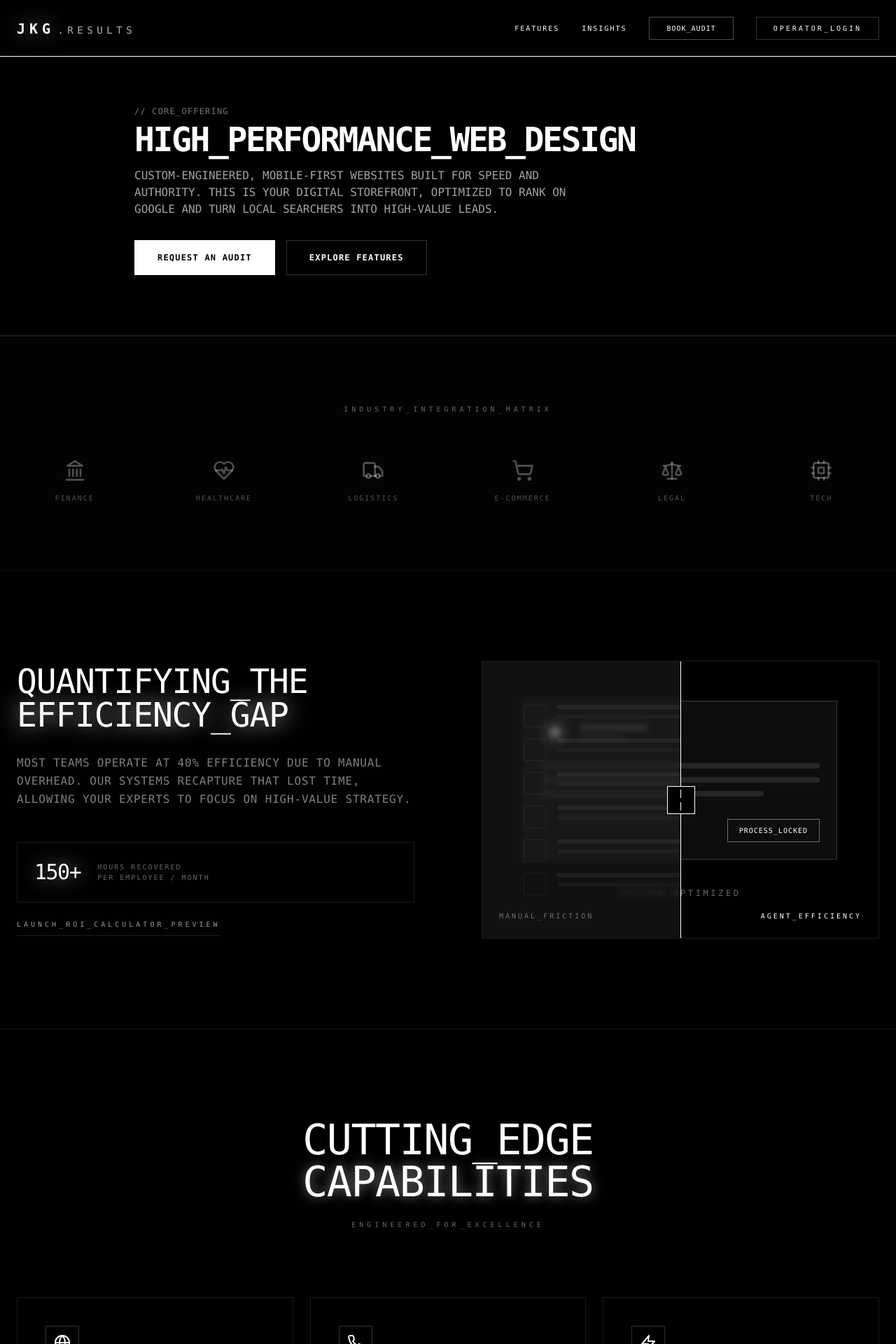
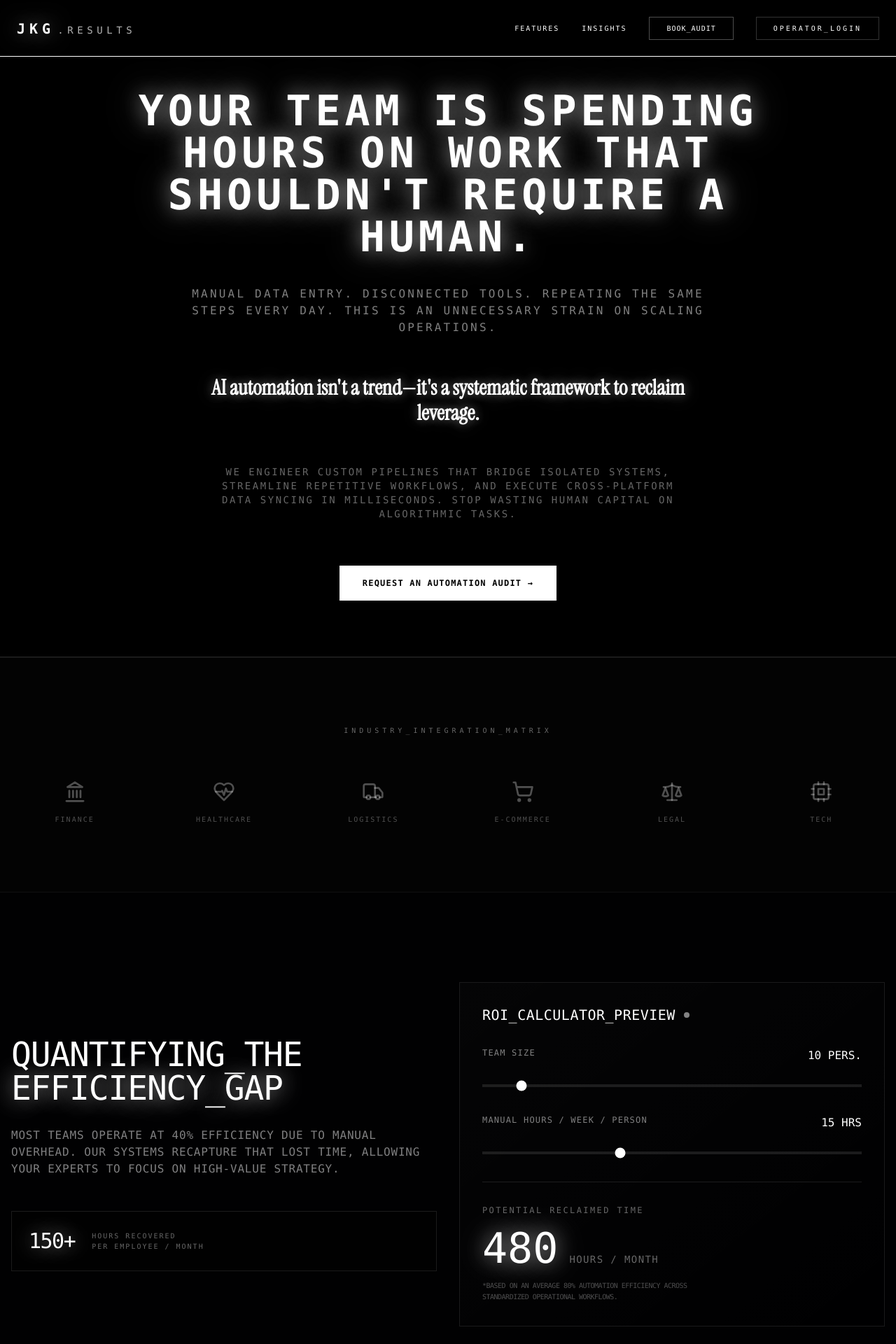
Before and after one commit to jkgss/54, a React (Vite) app: page / in a window 1280 px wide. Shown: the top 1920 px of the page at 70% size. Built offline with nearby package versions, Linux system fonts and the light colour scheme.

Commit message:
Refine landing copy and always-on ROI calculator.
Update the automation hero, permanent Efficiency Gap calculator, audit timeline to 1 Week, and remove Sentry init for faster loads.

Co-authored-by: Cursor <cursoragent@cursor.com>

```diff
--- a/package.json
+++ b/package.json
@@ -11,8 +11,6 @@
     "typecheck": "tsc --noEmit -p tsconfig.app.json"
   },
   "dependencies": {
-    "@sentry/react": "^10.45.0",
-    "@sentry/tracing": "^7.120.4",
     "framer-motion": "^12.37.0",
     "lucide-react": "^0.344.0",
     "react": "^18.3.1",
--- a/src/components/sections/DiagnosisForm.tsx
+++ b/src/components/sections/DiagnosisForm.tsx
@@ -22,7 +22,7 @@ const STEPS = [
   {
     id: 'urgency',
     question: 'How soon do you need to implement a solution?',
-    options: ['Immediately', 'Next 3 months', 'Researching for future']
+    options: ['1 Week', 'Next 3 months', 'Researching for future']
   }
 ];
 
--- a/src/components/sections/Hero.tsx
+++ b/src/components/sections/Hero.tsx
@@ -1,38 +1,34 @@
-export const Hero = ({ onExplore, onConsultation }: { onExplore?: () => void, onConsultation?: () => void }) => {
+export const Hero = ({ onConsultation }: { onExplore?: () => void; onConsultation?: () => void }) => {
   return (
-    <section className="bg-black text-white px-6 pb-16 pt-28 sm:px-12 sm:pb-12 sm:pt-28 font-mono flex flex-col justify-center min-h-[60vh] border-b border-neutral-800">
-      <div className="max-w-4xl mx-auto w-full">
-        <span className="text-xs text-neutral-500 uppercase tracking-widest block mb-2">
-          // core_offering
-        </span>
-        <h1 className="text-3xl sm:text-4xl md:text-5xl font-bold uppercase tracking-tighter mb-4 leading-tight">
-          HIGH_PERFORMANCE_WEB_DESIGN
+    <section className="bg-black text-white px-6 pb-16 pt-28 sm:px-12 sm:pb-20 sm:pt-32 font-mono flex flex-col justify-center min-h-[70vh] border-b border-neutral-800">
+      <div className="max-w-5xl mx-auto w-full text-center">
+        <h1 className="text-[1.5rem] sm:text-4xl md:text-5xl lg:text-6xl font-bold uppercase tracking-[0.12em] sm:tracking-widest leading-[1.2] mb-8 sm:mb-10 glow-white px-1">
+          YOUR TEAM IS SPENDING HOURS ON WORK THAT SHOULDN&apos;T REQUIRE A HUMAN.
         </h1>
-        <p className="text-neutral-400 text-sm md:text-base max-w-2xl leading-relaxed mb-8 uppercase">
-          CUSTOM-ENGINEERED, MOBILE-FIRST WEBSITES BUILT FOR SPEED AND AUTHORITY.
-          THIS IS YOUR DIGITAL STOREFRONT, OPTIMIZED TO RANK ON GOOGLE AND TURN
-          LOCAL SEARCHERS INTO HIGH-VALUE LEADS.
+
+        <p className="text-white/50 text-[11px] sm:text-sm md:text-base max-w-3xl mx-auto leading-relaxed tracking-[0.12em] sm:tracking-[0.2em] uppercase mb-10 sm:mb-14">
+          Manual data entry. Disconnected tools. Repeating the same steps every day. This is an unnecessary strain on scaling operations.
         </p>
 
-        <div className="flex flex-col sm:flex-row gap-4">
-          {onConsultation && (
-            <button
-              onClick={onConsultation}
-              className="border border-white bg-white text-black px-6 sm:px-8 py-4 text-xs font-bold uppercase tracking-widest hover:bg-black hover:text-white transition-all duration-200 ease-in-out cursor-pointer text-center"
-            >
-              Request an Audit
-            </button>
-          )}
+        <p
+          className="text-xl sm:text-2xl md:text-3xl font-bold text-white leading-snug max-w-3xl mx-auto mb-10 sm:mb-14 glow-subtle px-2"
+          style={{ fontFamily: "'Instrument Serif', Georgia, serif" }}
+        >
+          AI automation isn&apos;t a trend—it&apos;s a systematic framework to reclaim leverage.
+        </p>
 
-          {onExplore && (
-            <button
-              onClick={onExplore}
-              className="border border-white/20 bg-transparent text-white px-6 sm:px-8 py-4 text-xs font-bold uppercase tracking-widest hover:border-white transition-all duration-200 ease-in-out cursor-pointer"
-            >
-              Explore Features
-            </button>
-          )}
-        </div>
+        <p className="text-white/40 text-[11px] sm:text-sm max-w-2xl mx-auto leading-loose tracking-[0.1em] sm:tracking-[0.18em] uppercase mb-12 sm:mb-16">
+          We engineer custom pipelines that bridge isolated systems, streamline repetitive workflows, and execute cross-platform data syncing in milliseconds. Stop wasting human capital on algorithmic tasks.
+        </p>
+
+        {onConsultation && (
+          <button
+            onClick={onConsultation}
+            className="border border-white bg-white text-black px-6 sm:px-8 py-4 text-xs font-bold uppercase tracking-widest hover:bg-black hover:text-white transition-all duration-200 ease-in-out cursor-pointer text-center inline-flex items-center justify-center"
+          >
+            Request an Automation Audit →
+          </button>
+        )}
       </div>
     </section>
   );
--- a/src/components/ui/AutomationCalculator.tsx
+++ b/src/components/ui/AutomationCalculator.tsx
@@ -14,19 +14,19 @@ export const AutomationCalculator = () => {
   }, [teamSize, manualHours]);
 
   return (
-    <div className="p-8 border border-white/10 bg-black/50 backdrop-blur-xl relative overflow-hidden group">
+    <div className="p-5 sm:p-8 border border-white/10 bg-black/50 relative overflow-hidden group w-full">
       <div className="absolute inset-0 bg-gradient-to-br from-white/[0.02] to-transparent pointer-events-none" />
 
-      <h3 className="text-xl font-medium mb-8 tracking-wide flex items-center gap-3">
-        AUTOMATION_CALCULATOR
-        <span className="w-2 h-2 bg-white rounded-full animate-pulse" />
+      <h3 className="text-base sm:text-xl font-medium mb-8 tracking-wide flex items-center gap-3 uppercase">
+        ROI_Calculator_Preview
+        <span className="w-2 h-2 bg-white rounded-full animate-pulse shrink-0" />
       </h3>
 
-      <div className="space-y-8">
+      <div className="space-y-8 relative z-10">
         <div>
-          <div className="flex justify-between mb-4">
+          <div className="flex justify-between gap-4 mb-4">
             <label className="text-xs text-white/50 tracking-widest uppercase">Team Size</label>
-            <span className="text-white font-mono">{teamSize} PERS.</span>
+            <span className="text-white font-mono shrink-0">{teamSize} PERS.</span>
           </div>
           <input
             type="range"
@@ -39,9 +39,9 @@ export const AutomationCalculator = () => {
         </div>
 
         <div>
-          <div className="flex justify-between mb-4">
-            <label className="text-xs text-white/50 tracking-widest uppercase">Manual Hours / Week / Person</label>
-            <span className="text-white font-mono">{manualHours} HRS</span>
+          <div className="flex justify-between gap-4 mb-4">
+            <label className="text-xs text-white/50 tracking-widest uppercase min-w-0">Manual Hours / Week / Person</label>
+            <span className="text-white font-mono shrink-0">{manualHours} HRS</span>
           </div>
           <input
             type="range"
@@ -55,16 +55,16 @@ export const AutomationCalculator = () => {
 
         <div className="pt-8 border-t border-white/10">
           <div className="text-xs text-white/40 tracking-[0.2em] mb-4 uppercase">Potential Reclaimed Time</div>
-          <div className="relative">
+          <div className="relative flex flex-wrap items-baseline gap-x-4 gap-y-2">
             <motion.div
               key={reclaimedTime}
               initial={{ opacity: 0, y: 10 }}
               animate={{ opacity: 1, y: 0 }}
-              className="text-5xl md:text-6xl font-light glow-white inline-block"
+              className="text-4xl sm:text-5xl md:text-6xl font-light glow-white inline-block"
             >
               {reclaimedTime.toLocaleString()}
             </motion.div>
-            <span className="text-sm text-white/40 ml-4 tracking-widest uppercase">Hours / Month</span>
+            <span className="text-sm text-white/40 tracking-widest uppercase">Hours / Month</span>
           </div>
           <p className="mt-4 text-[10px] text-white/30 leading-relaxed max-w-xs uppercase tracking-tighter">
             *Based on an average 80% automation efficiency across standardized operational workflows.
--- a/src/index.css
+++ b/src/index.css
@@ -1,4 +1,4 @@
-@import url('https://fonts.googleapis.com/css2?family=IBM+Plex+Mono:wght@300;400;500;600;700&display=swap');
+@import url('https://fonts.googleapis.com/css2?family=IBM+Plex+Mono:wght@300;400;500;600;700&family=Instrument+Serif:ital@0;1&display=swap');
 
 @tailwind base;
 @tailwind components;
--- a/src/pages/LandingPage.tsx
+++ b/src/pages/LandingPage.tsx
@@ -1,4 +1,4 @@
-import { useState, useEffect } from 'react';
+import { useEffect } from 'react';
 import { Hero } from '../components/sections/Hero';
 import { Features } from '../components/sections/Features';
 import { CaseStudies } from '../components/sections/CaseStudies';
@@ -8,15 +8,13 @@ import { AutomationIndex } from '../components/sections/AutomationIndex';
 import { FAQ } from '../components/sections/FAQ';
 import { AutomationCalculator } from '../components/ui/AutomationCalculator';
 import { Helmet } from 'react-helmet-async';
-import { ComparisonSlider } from '../components/ui/ComparisonSlider';
 import { SystemSchematic } from '../components/ui/SystemSchematic';
 import { LogoCloud } from '../components/ui/LogoCloud';
 import { StickyNav } from '../components/ui/StickyNav';
 import { ExitIntent } from '../components/ui/ExitIntent';
 import { Link } from 'react-router-dom';
+
 export default function LandingPage() {
-  const [showCalculator, setShowCalculator] = useState(false);
-
   const scrollToContact = () => {
     document.getElementById('contact')?.scrollIntoView({ behavior: 'smooth' });
   };
@@ -54,7 +52,6 @@ export default function LandingPage() {
         </script>
       </Helmet>
 
-
       <StickyNav onBookAudit={scrollToContact} />
       <ExitIntent />
 
@@ -63,33 +60,29 @@ export default function LandingPage() {
 
         <LogoCloud />
 
-        <section className="py-16 md:py-32 px-6 border-b border-white/5 bg-zinc-950/20">
-          <div className="max-w-7xl mx-auto">
-            <div className="grid lg:grid-cols-2 gap-12 lg:gap-24 items-center">
-              <div>
-                <h2 className="text-4xl md:text-5xl font-light mb-8 tracking-tight uppercase leading-tight">
+        <section className="py-16 md:py-32 border-b border-white/5 bg-zinc-950/20">
+          <div className="grid grid-cols-1 lg:grid-cols-2 gap-8 items-center w-full max-w-7xl mx-auto px-4">
+            <div className="w-full min-w-0 text-left">
+              <h2 className="text-3xl sm:text-4xl md:text-5xl font-light mb-8 tracking-tight uppercase leading-tight">
                 Quantifying_The
                 <br />
                 <span className="glow-white font-medium">Efficiency_Gap</span>
               </h2>
-                <p className="text-white/50 text-base leading-relaxed mb-12 uppercase tracking-wider font-light">
+              <p className="text-white/50 text-sm sm:text-base leading-relaxed mb-12 uppercase tracking-wider font-light">
                 Most teams operate at 40% efficiency due to manual overhead. Our systems recapture that lost time, allowing your experts to focus on high-value strategy.
               </p>
-                <div className="flex flex-col gap-6">
               <div className="flex items-center gap-6 p-6 border border-white/10 bg-black/40">
-                      <div className="text-3xl font-light glow-white tracking-tighter">150+</div>
-                      <div className="text-[10px] tracking-[0.2em] text-white/40 uppercase">Hours recovered<br/>per employee / month</div>
-                   </div>
-                   <button
-                    onClick={() => setShowCalculator(!showCalculator)}
-                    className="text-left text-[10px] tracking-[0.4em] uppercase text-white/60 hover:text-white transition-colors border-b border-white/10 pb-2 inline-block w-fit"
-                   >
-                    {showCalculator ? 'CLOSE_MODEL' : 'LAUNCH_ROI_CALCULATOR_PREVIEW'}
-                   </button>
+                <div className="text-3xl font-light glow-white tracking-tighter shrink-0">150+</div>
+                <div className="text-[10px] tracking-[0.2em] text-white/40 uppercase">
+                  Hours recovered
+                  <br />
+                  per employee / month
                 </div>
               </div>
-              <div>
-                {showCalculator ? <AutomationCalculator /> : <ComparisonSlider />}
+            </div>
+            <div className="w-full min-w-0 flex justify-center">
+              <div className="w-full max-w-xl lg:max-w-none">
+                <AutomationCalculator />
               </div>
             </div>
           </div>
@@ -102,7 +95,9 @@ export default function LandingPage() {
             <h2 className="text-4xl md:text-5xl font-light mb-8 tracking-tight uppercase leading-tight">
               Procedural_Evolution
             </h2>
-              <p className="text-[10px] text-white/40 tracking-[0.4em] uppercase">Visualizing_System_Architecture</p>
+            <p className="text-[10px] text-white/40 tracking-[0.4em] uppercase">
+              Visualizing_System_Architecture
+            </p>
           </div>
           <SystemSchematic />
         </section>
@@ -113,7 +108,9 @@ export default function LandingPage() {
               <h2 className="text-4xl md:text-5xl font-light mb-8 tracking-tight uppercase leading-tight">
                 Snapshots_Of_Success
               </h2>
-                <p className="text-[10px] text-white/40 tracking-[0.4em] uppercase">Quantified_Metrics // Verified_Impact</p>
+              <p className="text-[10px] text-white/40 tracking-[0.4em] uppercase">
+                Quantified_Metrics // Verified_Impact
+              </p>
             </div>
             <CaseStudies />
           </div>
@@ -122,7 +119,13 @@ export default function LandingPage() {
         <AutomationIndex />
 
         <section id="contact" className="py-16 md:py-32 px-6 relative overflow-hidden bg-white/5">
-           <div className="absolute inset-0 opacity-[0.02] pointer-events-none" style={{ backgroundImage: 'linear-gradient(45deg, white 1px, transparent 1px)', backgroundSize: '60px 60px' }} />
+          <div
+            className="absolute inset-0 opacity-[0.02] pointer-events-none"
+            style={{
+              backgroundImage: 'linear-gradient(45deg, white 1px, transparent 1px)',
+              backgroundSize: '60px 60px',
+            }}
+          />
 
           <div className="max-w-4xl mx-auto text-center relative z-10">
             <h2 className="text-4xl sm:text-5xl md:text-6xl font-light mb-8 tracking-tight uppercase">
@@ -150,9 +153,15 @@ export default function LandingPage() {
             LAST_UPDATED: {currentDate} // © 2024 JKG.RESULTS — ALL_RIGHTS_RESERVED // LONDON_NY_SF
           </div>
           <div className="flex flex-wrap justify-center gap-6 sm:gap-12 text-[10px] tracking-[0.3em] uppercase">
-            <Link to="/articles" className="text-white/30 hover:text-white transition-colors">Insights</Link>
-            <a href="#" className="text-white/30 hover:text-white transition-colors">Privacy_Protocol</a>
-            <a href="#" className="text-white/30 hover:text-white transition-colors">Operating_Terms</a>
+            <Link to="/articles" className="text-white/30 hover:text-white transition-colors">
+              Insights
+            </Link>
+            <a href="#" className="text-white/30 hover:text-white transition-colors">
+              Privacy_Protocol
+            </a>
+            <a href="#" className="text-white/30 hover:text-white transition-colors">
+              Operating_Terms
+            </a>
           </div>
         </div>
       </footer>
```
Also changed, not shown: src/main.tsx (+0 -16 lines), 2 other files (tests, documents, lock files or other folders). Lines whose indentation alone changed are shown as unchanged.
